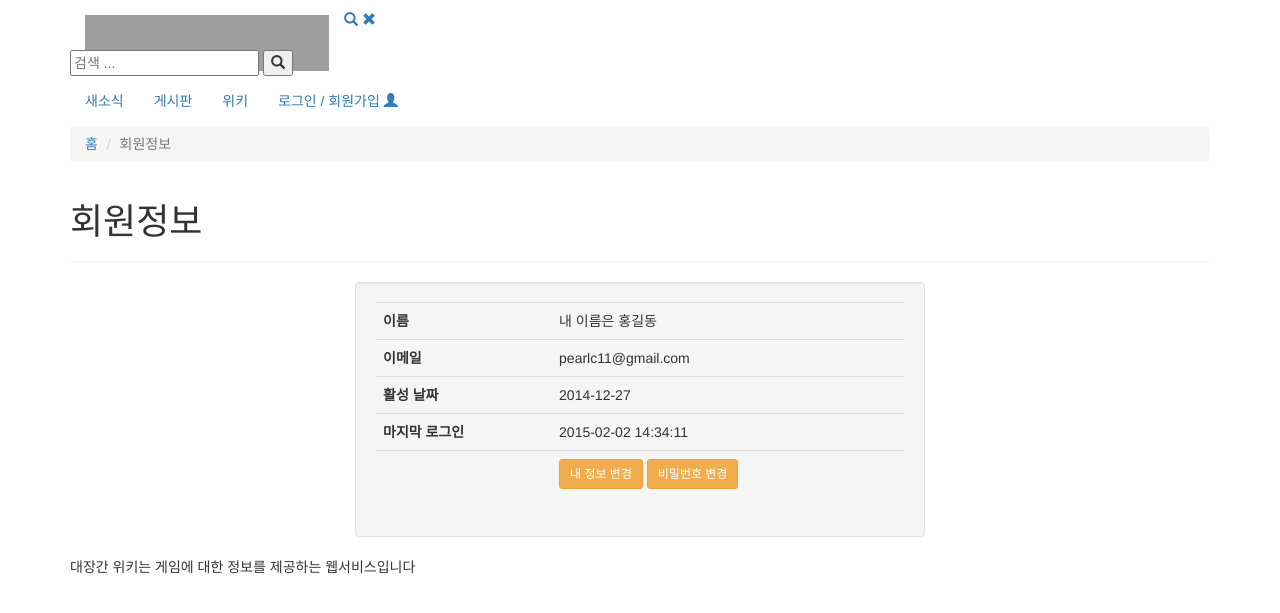
After one commit to pearlc/forge-markups, a PHP site: page /profile.php in a window 1280 px wide. The commit adds this page. Shown: the top 613 px of the page. Run offline with PHP 8.4, Linux system fonts and the light colour scheme; some libraries are stand-ins or nearby versions; some web fonts are replaced; grey boxes are pictures that could not be loaded.

Commit message:
프로필 마크업 추가

```diff
--- a/html/header.php
+++ b/html/header.php
@@ -48,7 +48,7 @@
     <div class="header-navbar-inner container">
 
         <div id="brand" class="navbar-brand">
-            <a href="index.html" rel="bookmark">
+            <a href="index.php" rel="bookmark">
 
                 <!-- to disable lazy loading, remove data-src and data-src-retina -->
                 <img src="../assets/img/sample/forge-bi-mj.jpg" data-src="../assets/img/sample/forge-bi-mj.jpg" data-src-retina="../assets/img/sample/forge-bi-mj@2x.jpg" width="244" height="56" alt="">
@@ -110,8 +110,8 @@
                     <div class="row subnav-wrapper account-hover-nav">
                         <div >
                             <ul class="subnav-full">
-                                <li><a href="index.html">내 정보</a></li>
-                                <li><a href="blog.html">비밀번호 변경</a></li>
+                                <li><a href="index.php">내 정보</a></li>
+                                <li><a href="index.php">비밀번호 변경</a></li>
                             </ul>
                         </div>
                     </div>
--- /dev/null
+++ b/html/profile.php
@@ -0,0 +1,71 @@
+<?php
+include('header.php');
+?>
+
+<div id="main" class="container">
+
+    <div id="content" class="content bg-base section">
+
+        <div class="ribbon ribbon-highlight">
+            <ol class="breadcrumb ribbon-inner">
+                <li><a href="#">홈</a></li>
+                <li class="active" title="회원정보">회원정보</li>
+            </ol>
+        </div>
+
+        <header class="page-header">
+
+            <h1 class="page-title full-page-title">
+                회원정보
+            </h1>
+
+        </header>
+
+        <div class="row style-single">
+
+            <div class="col-sm-12 entry-content">
+
+                <div class="well no-padding col-md-6 col-md-offset-3">
+
+                    <table class="table">
+                        <tbody>
+                        <tr>
+                            <th>이름</th>
+                            <td>내 이름은 홍길동</td>
+                        </tr>
+                        <tr>
+                            <th>이메일</th>
+                            <td>pearlc11@gmail.com</td>
+                        </tr>
+                        <tr>
+                            <th>활성 날짜</th>
+                            <td>2014-12-27</td>
+                        </tr>
+                        <tr>
+                            <th>마지막 로그인</th>
+                            <td>2015-02-02 14:34:11</td>
+                        </tr>
+                        <tr>
+                            <td>
+                            </td>
+                            <td>
+                                <a href="http://general-admin.homestead.com:8000/user/edit" class="btn btn-warning btn-sm" role="button">내 정보 변경</a>
+                                <a href="http://general-admin.homestead.com:8000/user/edit" class="btn btn-warning btn-sm" role="button">비밀번호 변경</a>
+                            </td>
+                        </tr>
+                        </tbody>
+                    </table>
+
+                </div>
+
+            </div><!--/.col-sm-12 entry-content-->
+
+        </div>
+
+    </div><!--/#content-->
+
+</div><!--#main.container-->
+
+<?php
+include('footer.php');
+?>
```
